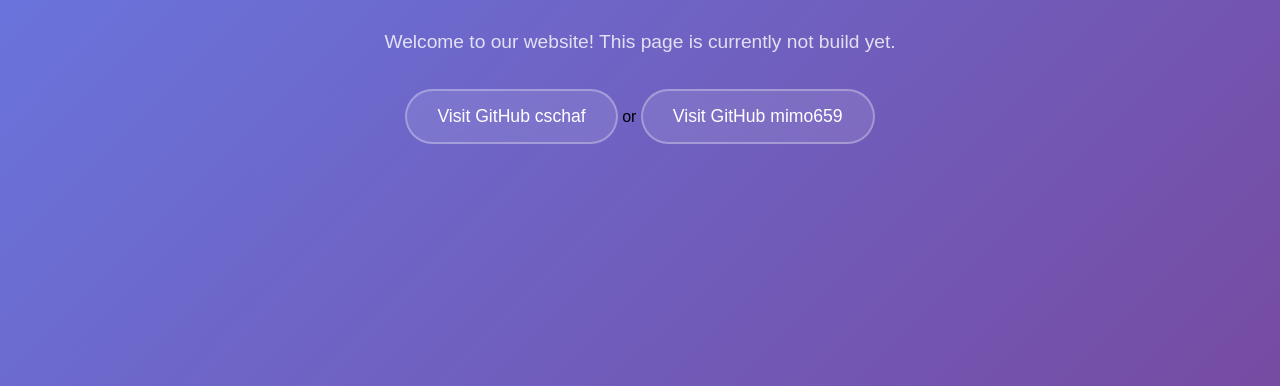
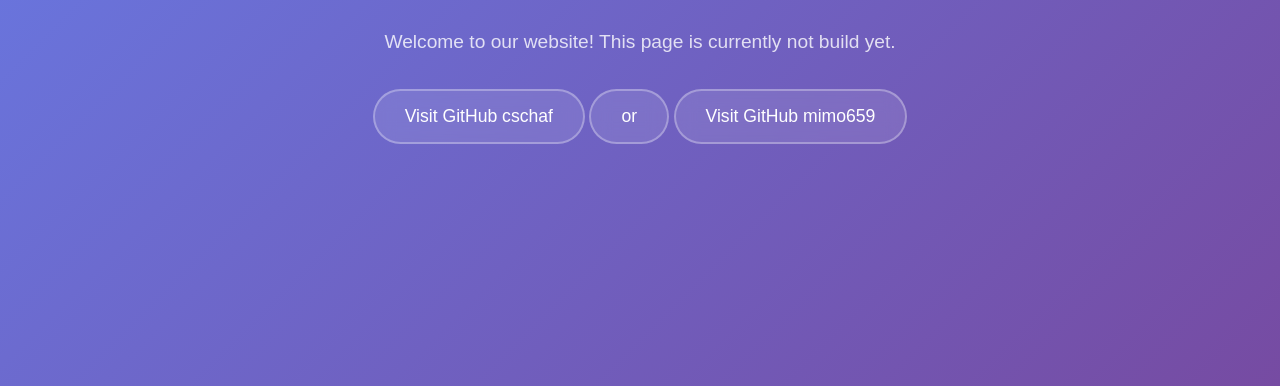
Before and after one commit to cschaf/schaflabs.com, a plain HTML site: page index.html in a window 1280 px wide. Shown: the part 414-800 px from the top of the page. Drawn offline with Linux system fonts and the light colour scheme.

Commit message:
Update index.html

```diff
--- a/index.html
+++ b/index.html
@@ -3,7 +3,7 @@
 <head>
     <meta charset="UTF-8">
     <meta name="viewport" content="width=device-width, initial-scale=1.0">
-    <title>Hello World - GitHub Pages</title>
+    <title>Hello World - from schaflabs.com</title>
     <style>
         * {
             margin: 0;
@@ -178,7 +178,7 @@
         <p class="description">
             Welcome to our website! This page is currently not build yet.
         </p>
-        <a href="https://github.com/cschaf" class="github-link">Visit GitHub cschaf</a> or <a href="https://github.com/mimo659" class="github-link">Visit GitHub mimo659</a>
+        <a href="https://github.com/cschaf" class="github-link">Visit GitHub cschaf</a> <p class="github-link">or</p> <a href="https://github.com/mimo659" class="github-link">Visit GitHub mimo659</a>
     </div>
 
     <script>
```
